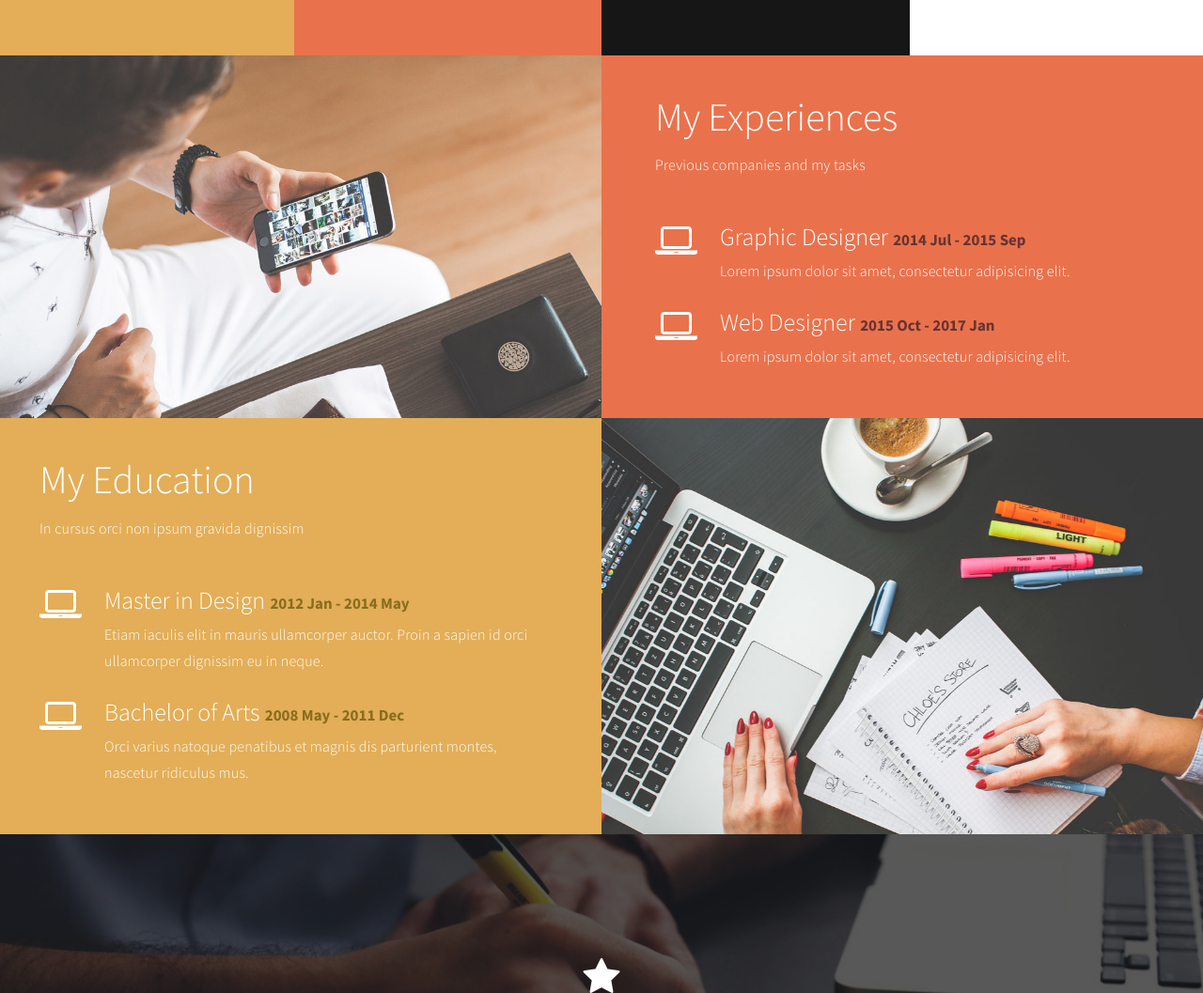
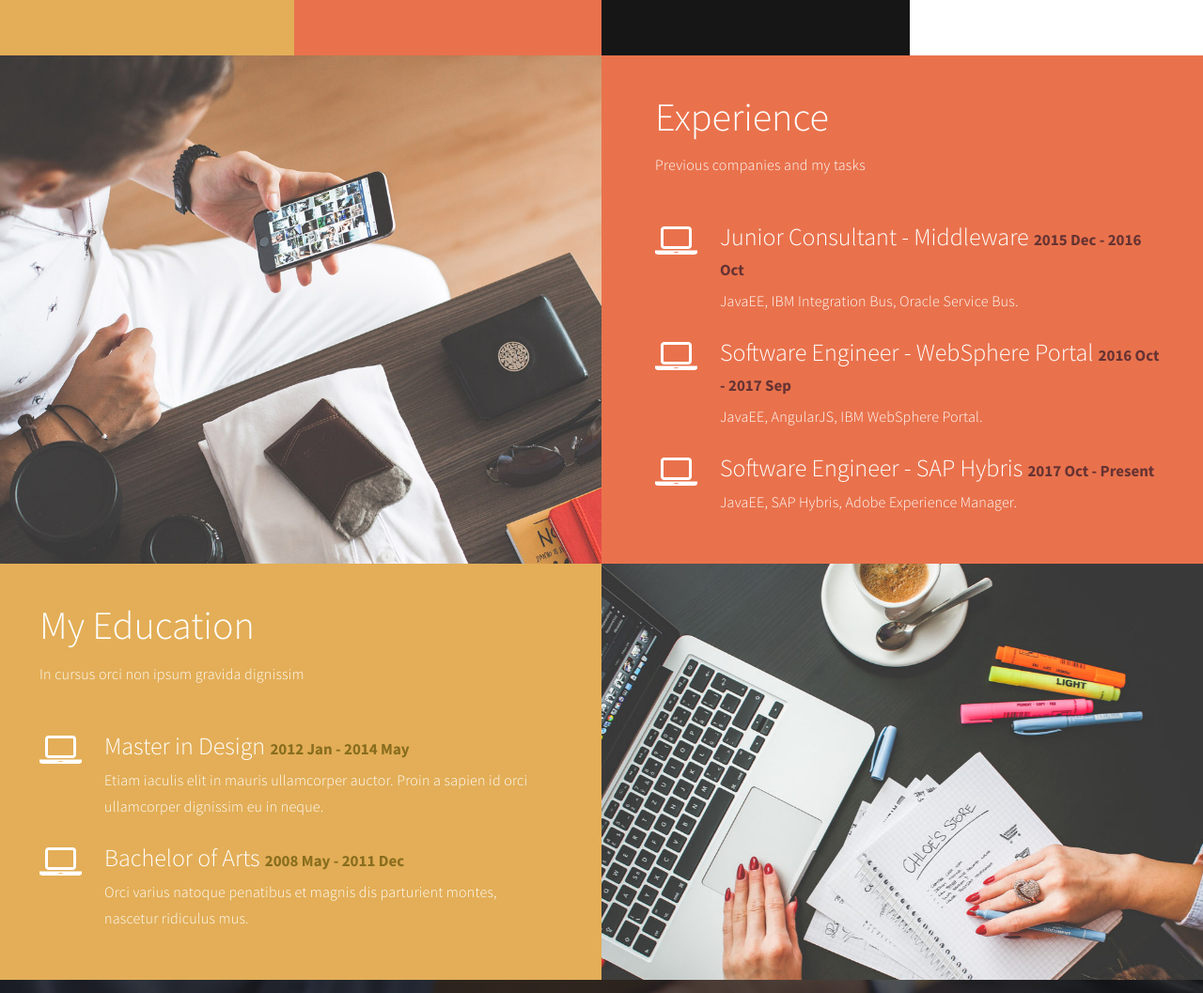
Before and after one commit to aqibmemon/aqibmemon.github.io, a plain HTML site: page index.html in a window 1280 px wide. Shown: the part 1537-2594 px from the top of the page at 94% size. Drawn offline with Linux system fonts and the light colour scheme.

Commit message:
Added Experience

```diff
--- a/index.html
+++ b/index.html
@@ -148,7 +148,7 @@
                                    <div class="progress">
                                         <div class="progress-bar progress-bar-primary" role="progressbar" aria-valuenow="70" aria-valuemin="0" aria-valuemax="100" style="width: 70%;"></div>
                                    </div>
-						<strong>Version Control</strong>
+						             <strong>Version Control</strong>
                               <span class="color-white pull-right">80%</span>
                                    <div class="progress">
                                         <div class="progress-bar progress-bar-primary" role="progressbar" aria-valuenow="80" aria-valuemin="0" aria-valuemax="100" style="width: 80%;"></div>
@@ -219,7 +219,7 @@
                <div class="col-md-6 col-sm-6">
                     <div class="color-white experience-thumb">
                          <div class="wow fadeInUp section-title" data-wow-delay="0.8s">
-                              <h1>My Experiences</h1>
+                              <h1>Experience</h1>
                               <p class="color-white">Previous companies and my tasks</p>
                          </div>
 
@@ -228,8 +228,8 @@
                                    <i class="fa fa-laptop"></i>
                               </div>
                               <div class="media-body">
-                                   <h3 class="media-heading">Graphic Designer <small>2014 Jul - 2015 Sep</small></h3>
-                                   <p class="color-white">Lorem ipsum dolor sit amet, consectetur adipisicing elit.</p>
+                                   <h3 class="media-heading">Junior Consultant - Middleware <small>2015 Dec - 2016 Oct</small></h3>
+                                   <p class="color-white">JavaEE, IBM Integration Bus, Oracle Service Bus.</p>
                               </div>
                          </div>
 
@@ -238,10 +238,19 @@
                                    <i class="fa fa-laptop"></i>
                               </div>
                               <div class="media-body">
-                                   <h3 class="media-heading">Web Designer <small>2015 Oct - 2017 Jan</small></h3>
-                                   <p class="color-white">Lorem ipsum dolor sit amet, consectetur adipisicing elit.</p>
+                                   <h3 class="media-heading">Software Engineer - WebSphere Portal <small>2016 Oct - 2017 Sep</small></h3>
+                                   <p class="color-white">JavaEE, AngularJS, IBM WebSphere Portal.</p>
                               </div>
                          </div>
+                         <div class="wow fadeInUp color-white media" data-wow-delay="1.6s">
+                          <div class="media-object media-left">
+                               <i class="fa fa-laptop"></i>
+                          </div>
+                          <div class="media-body">
+                               <h3 class="media-heading">Software Engineer - SAP Hybris <small>2017 Oct - Present</small></h3>
+                               <p class="color-white">JavaEE, SAP Hybris, Adobe Experience Manager.</p>
+                          </div>
+                     </div>
 
                     </div>
                </div>
```
